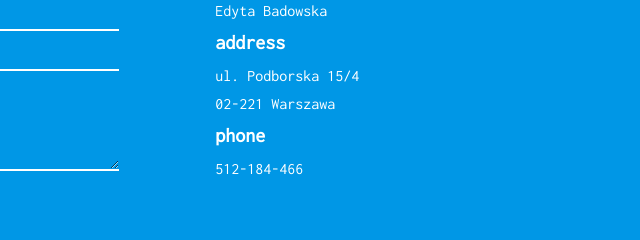
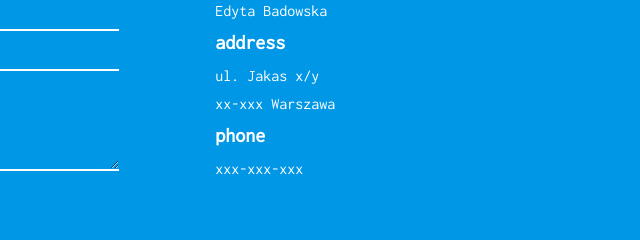
Before and after one commit to edyta555/project2-flexbox, a plain HTML site: page index.html in a window 1280 px wide. Shown: the part 2479-2719 px from the top of the page, 640-1280 px from the left. Drawn offline with Linux system fonts and the light colour scheme.

Commit message:
Update index.html

```diff
--- a/index.html
+++ b/index.html
@@ -132,10 +132,10 @@
                         <h3>sales specialist</h3>
                         <p>Edyta Badowska</p>
                         <h3 class="top-margin">address</h3>
-                        <p>ul. Podborska 15/4</p>
-                        <p>02-221 Warszawa</p>
+                        <p>ul. Jakas x/y</p>
+                        <p>xx-xxx Warszawa</p>
                         <h3 class="top-margin">phone</h3>
-                        <p>512-184-466</p>
+                        <p>xxx-xxx-xxx</p>
                     </div>
                 </div>
             </div>
```
